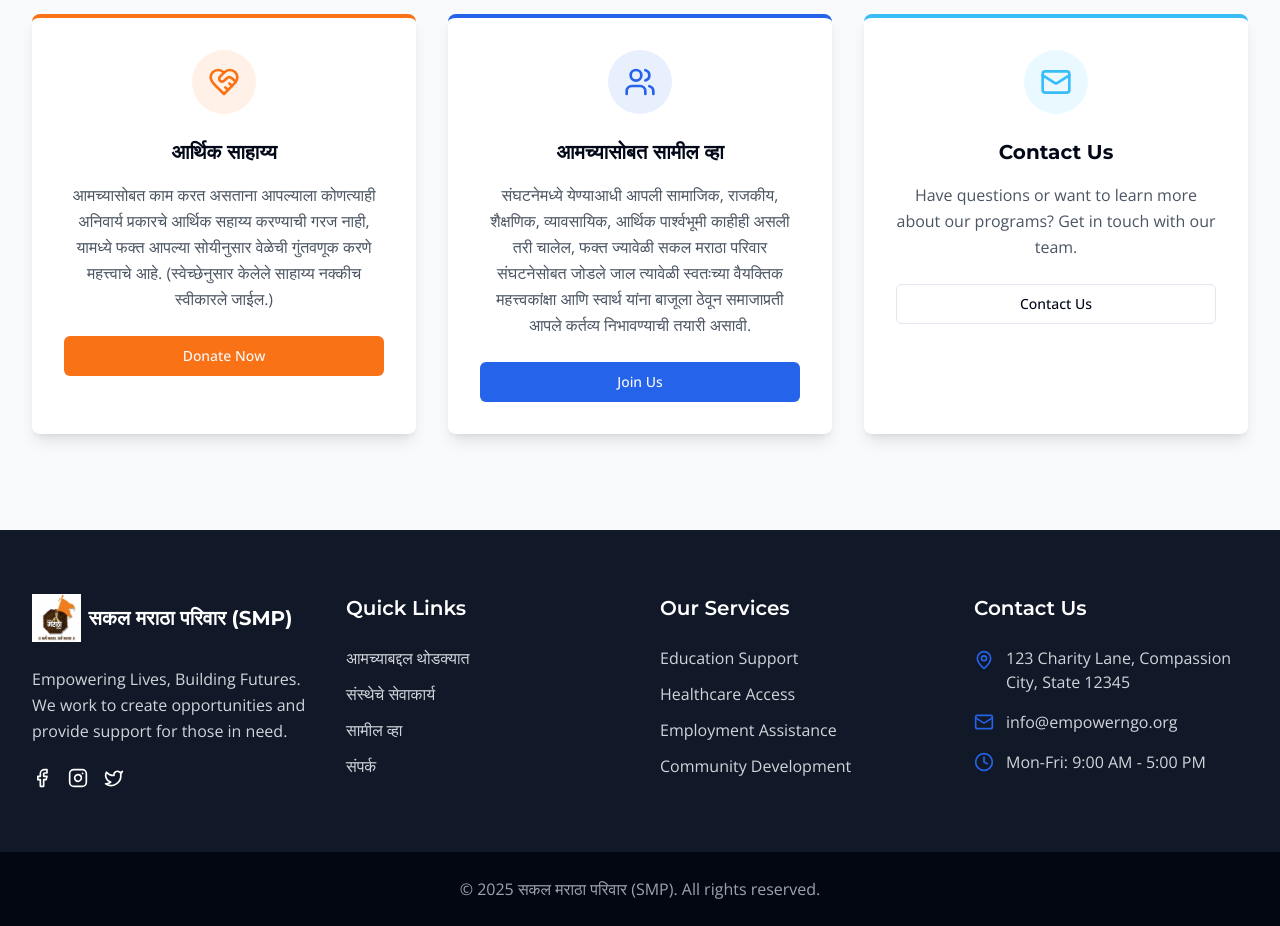
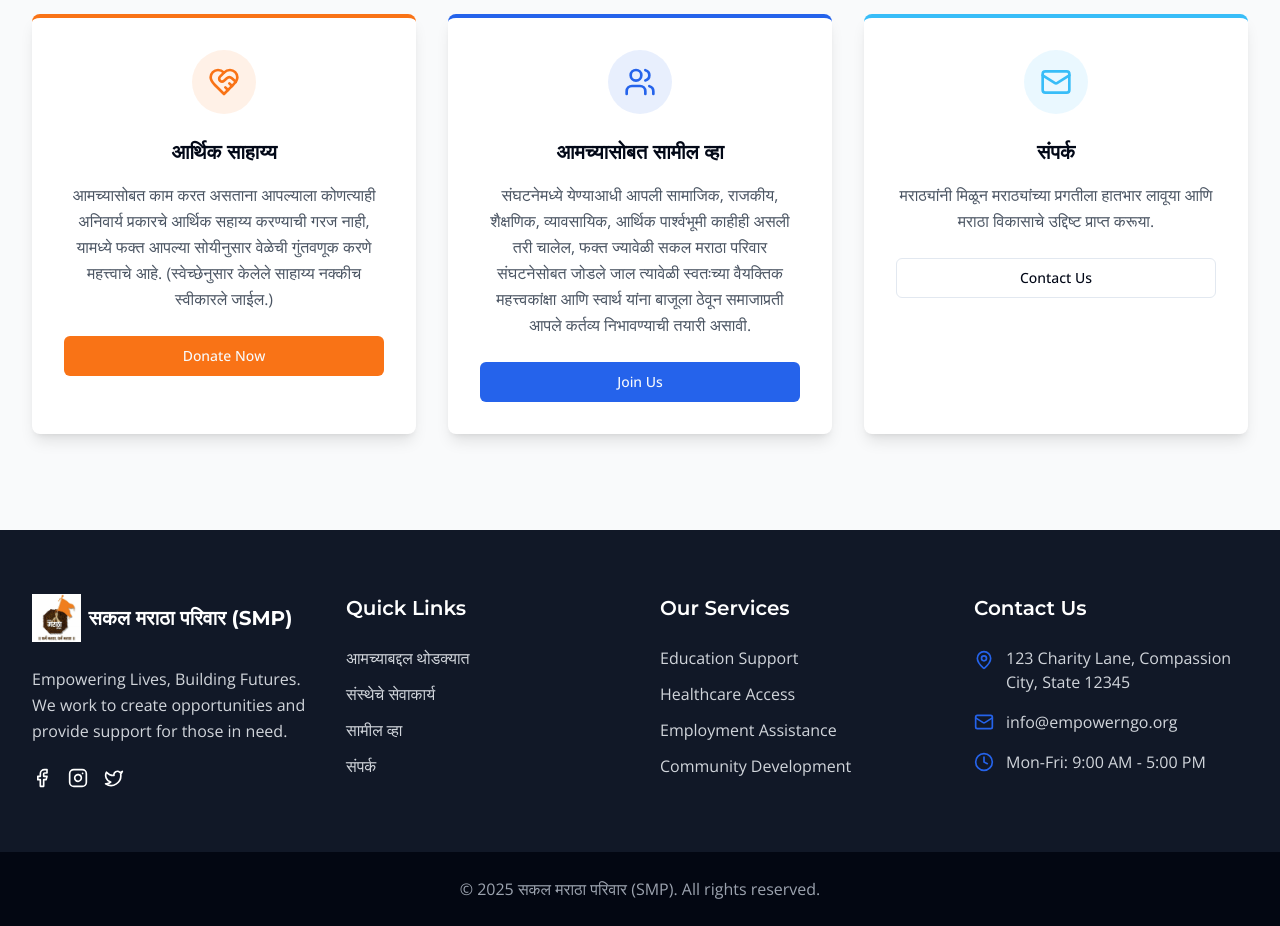
Before and after one commit to ganeshbhanage43/sakal-maratha-parivar, a React (Vite) app: page / in a window 1280 px wide. Shown: the part 3100-4026 px from the top of the page. Built offline with nearby package versions, Linux system fonts and the light colour scheme.

Commit message:
Visual edit in Lovable
Edited UI in Lovable

```diff
--- a/src/components/home/CTA.tsx
+++ b/src/components/home/CTA.tsx
@@ -40,10 +40,8 @@ const CTA: React.FC = () => {
             <div className="w-16 h-16 bg-accent/10 rounded-full flex items-center justify-center mx-auto mb-6 text-accent">
               <Mail size={32} />
             </div>
-            <h3 className="text-xl font-bold mb-4">Contact Us</h3>
-            <p className="text-gray-600 mb-6">
-              Have questions or want to learn more about our programs? Get in touch with our team.
-            </p>
+            <h3 className="text-xl font-bold mb-4">संपर्क</h3>
+            <p className="text-gray-600 mb-6">मराठ्यांनी मिळून मराठ्यांच्या प्रगतीला हातभार लावूया आणि मराठा विकासाचे उद्दिष्ट प्राप्त करूया.</p>
             <Button asChild variant="outline" className="w-full hover:bg-accent hover:text-white hover:border-accent">
               <Link to="/contact">Contact Us</Link>
             </Button>
```
